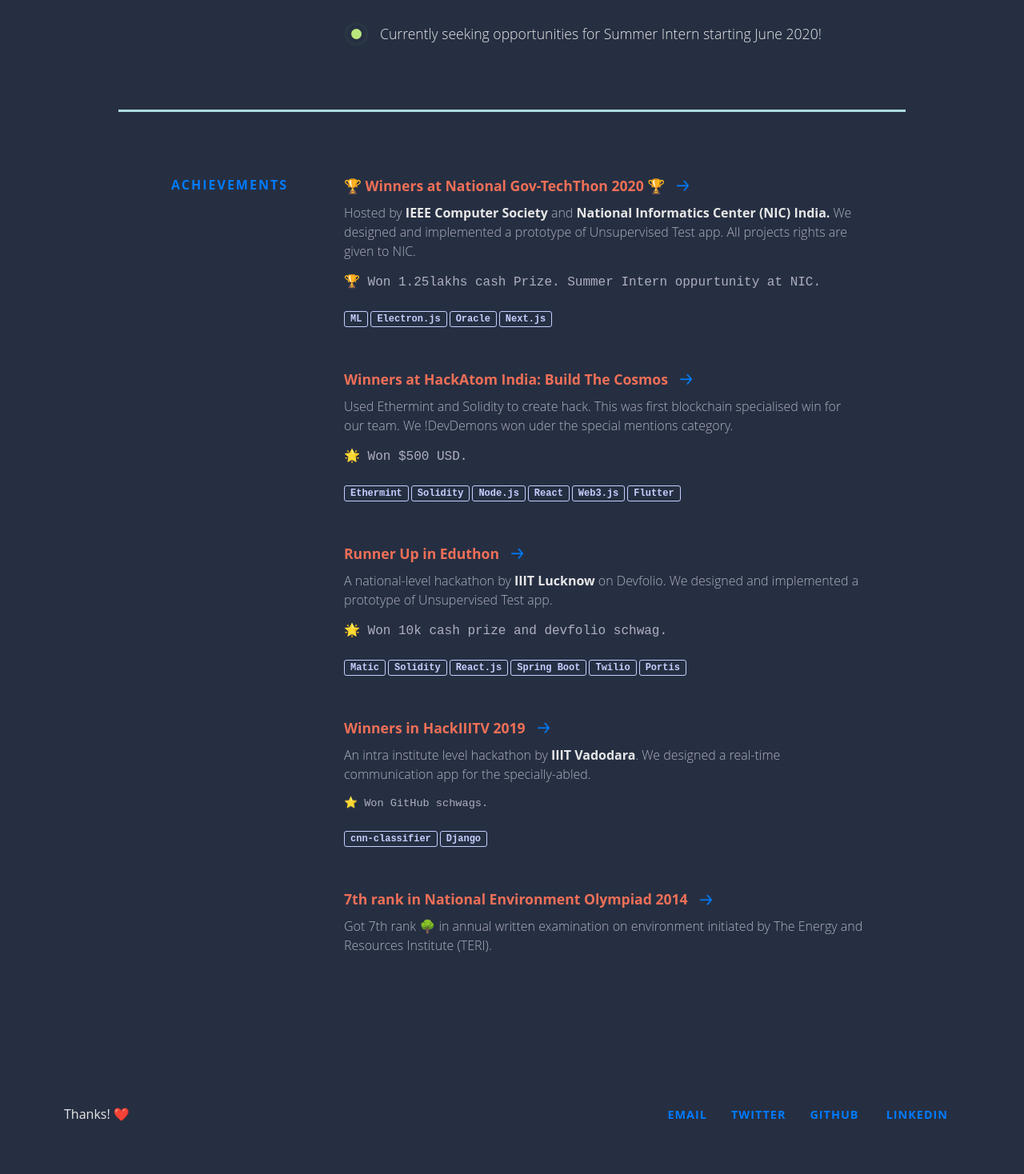
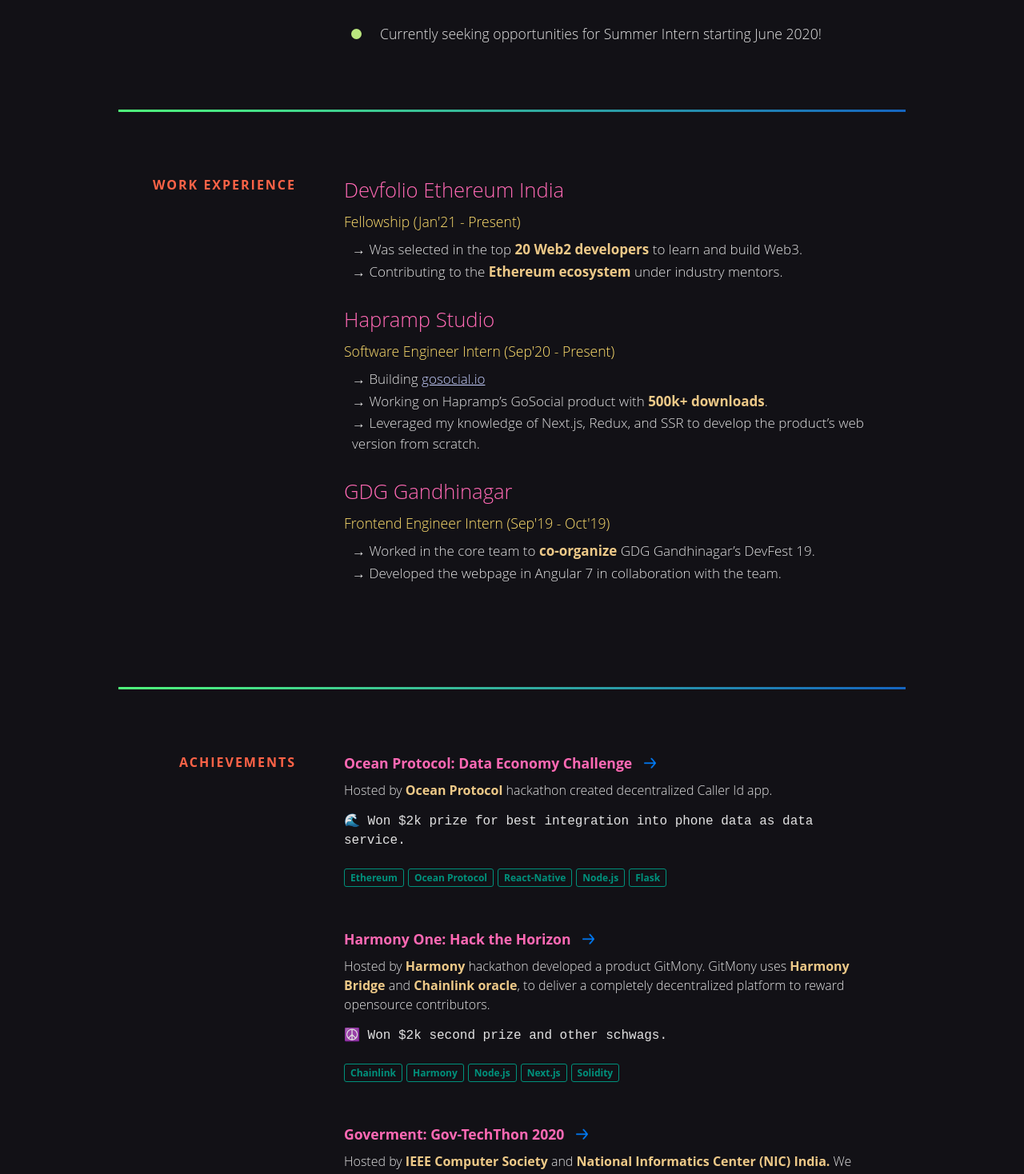
Before and after one commit to AmanRaj1608/amanraj.dev, a Next.js app: page / in a window 1280 px wide. Shown: the part 840-2308 px from the top of the page at 80% size. Built offline with nearby package versions, Linux system fonts and the light colour scheme; a web font is replaced by a local one.

Commit message:
home color ui revamp

```diff
--- a/components/Navbar.jsx
+++ b/components/Navbar.jsx
@@ -17,7 +17,7 @@
       Aman Raj <span>·</span> amanraj1608
     </a>
       </Link>
-
+      { /* <div className="alwaysTop"></div> */}
       <ul>
         <li>
           <Link href="/">
@@ -35,18 +35,13 @@
           </Link>
         </li>
         <li>
-          <Link href="/contact">
-            <a className={router.pathname == "/contact" ? "nav__link--active" : ""} href="/contact">Contact</a>
-          </Link>
-        </li>
-        <li>
           <Link href="/about">
             <a className={router.pathname == "/about" ? "nav__link--active" : ""} href="/about">About</a>
           </Link>
         </li>
         <li>
-          <Link href="/thanks">
-            <a className={router.pathname == "/thanks" ? "nav__link--active" : ""} href="/thanks">Thanks</a>
+          <Link href="/contact">
+            <a className={router.pathname == "/contact" ? "nav__link--active" : ""} href="/contact">Contact</a>
           </Link>
         </li>
       </ul>
--- a/pages/index.js
+++ b/pages/index.js
@@ -10,7 +10,7 @@
         <title>Aman Raj · AmanRaj1608</title>
       </Head>
       <Navbar />
-      <main style={{padding: "1vh"}}>
+      <main style={{ padding: "1vh" }}>
         <div className="heading">
           <div className="left_sec">
             <Image
@@ -60,18 +60,126 @@
         <hr className="break" />
 
         <section className="semi" >
-          <div className="semi_title">Achievements</div>
+          <div className="semi_title">Work Experience</div>
           <div className="semi_desc">
             <div className="achi">
 
               {/* 1 */}
+              <div className="expi__name">
+                Devfolio Ethereum India
+              </div>
+              <div className="achi_name__sub">
+                Fellowship (Jan'21 - Present)
+              </div>
+              <ul className="achi_list">
+                <li className="achi_name__li">
+                  Was selected in the top <strong>20 Web2 developers</strong> to learn and build Web3.
+                </li>
+                <li className="achi_name__li">
+                  Contributing to the <strong>Ethereum ecosystem</strong> under industry mentors.
+                </li>
+              </ul>
+
+              {/* 2 */}
+              <div className="expi__name">
+                Hapramp Studio
+              </div>
+              <div className="achi_name__sub">
+                Software Engineer Intern (Sep'20 - Present)
+              </div>
+              <ul className="achi_list">
+                <li className="achi_name__li">
+                  Building <a href="http://gosocial.io/" target=" _blank" rel="noopener noreferrer">gosocial.io</a>
+                </li>
+                <li className="achi_name__li">
+                  Working on Hapramp’s GoSocial product with <strong>500k+ downloads</strong>.
+                </li>
+                <li className="achi_name__li">
+                  Leveraged my knowledge of Next.js, Redux, and SSR to develop the product’s web
+                  version from scratch.
+                </li>
+              </ul>
+
+              {/* 3 */}
+              <div className="expi__name">
+                GDG Gandhinagar
+              </div>
+              <div className="achi_name__sub">
+                Frontend Engineer Intern (Sep'19 - Oct'19)
+              </div>
+              <ul className="achi_list">
+                <li className="achi_name__li">
+                  Worked in the core team to <strong>co-organize</strong> GDG Gandhinagar’s DevFest 19.
+                </li>
+                <li className="achi_name__li">
+                  Developed the webpage in Angular 7 in collaboration with the team.
+                </li>
+              </ul>
+            </div>
+          </div>
+        </section>
+
+        <hr className="break" />
+
+        <section className="semi" >
+          <div className="semi_title">Achievements</div>
+          <div className="semi_desc">
+
+            {/* 0 */}
+            <div className="achi">
+              <div className="achi_name">
+                <a href="https://devpost.com/software/oceancaller" target="_blank" className="arrow-link">
+                  Ocean Protocol: Data Economy Challenge
+                </a>
+              </div>
+              <p>Hosted by <strong>Ocean Protocol</strong> hackathon created decentralized Caller Id app.
+              <br />
+                <p className="small" style={{ margin: "15px 0px 0px 0px" }}>
+                  🌊 Won $2k prize for best integration into phone data as data service.
+              <br />
+                </p>
+              </p>
+              <div className="achi_used">
+                <span className="achi_used__item">Ethereum</span>
+                <span className="achi_used__item">Ocean Protocol</span>
+                <span className="achi_used__item">React-Native</span>
+                <span className="achi_used__item">Node.js</span>
+                <span className="achi_used__item">Flask</span>
+              </div>
+            </div>
+
+            {/* 0 */}
+            <div className="achi">
+              <div className="achi_name">
+                <a href="https://medium.com/harmony-one/winners-of-the-hack-the-horizon-hackathon-ae04f95b71ab" target="_blank" className="arrow-link">
+                  Harmony One: Hack the Horizon
+                </a>
+              </div>
+              <p>Hosted by <strong>Harmony</strong> hackathon developed a product GitMony. GitMony uses <strong>Harmony Bridge</strong> and <strong>Chainlink oracle</strong>,
+              to deliver a completely decentralized platform to reward opensource contributors.
+              <br />
+                <p className="small" style={{ margin: "15px 0px 0px 0px" }}>
+                  ☮️ Won $2k second prize and other schwags.
+              <br />
+                </p>
+              </p>
+              <div className="achi_used">
+                <span className="achi_used__item">Chainlink</span>
+                <span className="achi_used__item">Harmony</span>
+                <span className="achi_used__item">Node.js</span>
+                <span className="achi_used__item">Next.js</span>
+                <span className="achi_used__item">Solidity</span>
+              </div>
+            </div>
+
+            {/* 1 */}
+            <div className="achi">
               <div className="achi_name">
                 <a href="https://www.computer.org/education/oracle_hackathon_2020" target="_blank" className="arrow-link">
-                  🏆 Winners at National Gov-TechThon 2020 🏆
+                  Goverment: Gov-TechThon 2020
                 </a>
               </div>
               <p>Hosted by <strong>IEEE Computer Society</strong> and <strong>National Informatics Center (NIC) India. </strong>
-
               We designed and implemented a prototype of Unsupervised Test app. All projects rights are given to NIC.
               <br />
                 <p className="small" style={{ margin: "15px 0px 0px 0px" }}>
@@ -95,8 +203,8 @@
                 </a>
               </div>
               <p>
-                Used Ethermint and Solidity to create hack. This was first blockchain specialised win for our team.
-                We !DevDemons won uder the special mentions category.
+                Won all India blockchain hackathon for developing an app using
+                cosmos <strong>Ethermint</strong> tech stack.
               <br />
                 <p className="small" style={{ margin: "15px 0px 0px 0px" }}>
                   🌟 Won $500 USD.
@@ -119,13 +227,18 @@
                   Runner Up in Eduthon
               </a>
               </div>
-              <p>A national-level hackathon by <strong>IIIT Lucknow</strong> on Devfolio. We designed and implemented a prototype of Unsupervised Test app.
-              <br />
+              <p>A national-level hackathon by <strong>IIIT Lucknow</strong> on Devfolio. Developed an application to
+              conduct online examination offline.
+              {/**
+                <br />
                 <p className="small" style={{ margin: "15px 0px 0px 0px" }}>
                   🌟 Won 10k cash prize and devfolio schwag.
                 </p>
+
+              */}
               </p>
-              <div className="achi_used">
+              {/**
+                <div className="achi_used">
                 <span className="achi_used__item">Matic</span>
                 <span className="achi_used__item">Solidity</span>
                 <span className="achi_used__item">React.js</span>
@@ -133,6 +246,7 @@
                 <span className="achi_used__item">Twilio</span>
                 <span className="achi_used__item">Portis</span>
               </div>
+              */}
             </div>
 
             {/* 4 */}
@@ -144,22 +258,26 @@
               </div>
               <p>An intra institute level hackathon by <strong>IIIT Vadodara</strong>.
               We designed a real-time communication app for the specially-abled.
-              <br />
+              {/**
+                <br />
                 <span className="small" style={{ margin: "15px 0px 0px 0px" }}>
                   ⭐ Won GitHub schwags.
                 </span>
+              */}
               </p>
-              <div className="achi_used">
+              {/**
+                <div className="achi_used">
                 <span className="achi_used__item">cnn-classifier</span>
                 <span className="achi_used__item">Django</span>
               </div>
+              */}
             </div>
 
             {/* 5 */}
             <div className="achi">
               <div className="achi_name">
                 <a href="https://www.teriin.org/olympiad/" target="_blank" className="arrow-link">
-                  7th rank in National Environment Olympiad 2014
+                  National Environment Olympiad 2014
                 </a>
               </div>
               <p>
@@ -168,6 +286,9 @@
             </div>
           </div>
         </section>
+
+        <hr className="break" />
+
       </main>
       <Footer />
     </>
--- a/public/main.css
+++ b/public/main.css
@@ -19,8 +19,8 @@
 body,
 html {
   font-family: "Open Sans", sans-serif;
-  background: #262f42;
-  color: #e7e7e7;
+  background: #121116;
+  color: hsla(0, 0%, 100%, 0.88);
   width: 100%;
   min-height: 100vh;
   font-size: 16px;
@@ -34,14 +34,23 @@
   -webkit-box-direction: normal;
   flex-direction: column;
 }
+/* .alwaysTop {
+  background: linear-gradient(to right, rgb(80, 250, 123), rgb(21, 101, 192));
+  position: fixed;
+  z-index: 1031;
+  top: 0;
+  left: 0;
+  width: 100%;
+  height: 2px;
+} */
 mark {
   background: #ffdf6e;
-  color: #e7e7e7;
+  color: hsla(0, 0%, 100%, 0.88);
   padding: 1px;
 }
 ::selection {
-  background: #ffdf6e;
-  color: #e7e7e7;
+  background: #dc143c;
+  color: hsla(0, 0%, 100%, 0.88);
 }
 /* Navbar */
 a {
@@ -111,14 +120,13 @@
   display: block;
   bottom: 0;
   left: 0;
-  height: 25%;
+  height: 20%;
   width: 100%;
-  background: rgb(0, 123, 255, 0.3);
-  -webkit-transition: all 0.1s linear;
+  background: rgb(32, 178, 170, 0.3);
   transition: all 0.1s linear;
 }
 nav a.nav__link--active:before {
-  border-bottom: 3px solid rgb(52, 133, 255);
+  border-bottom: 3px solid lightseagreen;
 }
 nav a:focus:before,
 nav a:hover:before {
@@ -198,10 +206,11 @@
   font-size: 47px;
   font-weight: 700;
   padding: 10px 0;
+  color: tomato;
 }
 #blue_text {
   padding: 0;
-  color: #007bff;
+  color: hotpink;
   font-weight: 400;
   font-size: 40px;
 }
@@ -214,7 +223,7 @@
   border: none;
   width: 100%;
   height: 3px;
-  background: #acdbdf;
+  background: linear-gradient(to right, rgb(80, 250, 123), rgb(21, 101, 192));
   margin: 5vh auto;
   max-width: 1000px;
 }
@@ -224,20 +233,15 @@
 
 /* Home Exp */
 .semi {
-  display: -webkit-box;
-  display: -ms-flexbox;
   display: flex;
-  -webkit-box-pack: center;
-  -ms-flex-pack: center;
   justify-content: center;
   padding: 40px 0px;
 }
 .semi_title {
-  -ms-flex-negative: 0;
   flex-shrink: 0;
-  width: 180px;
-  margin-right: 70px;
-  color: #007bff;
+  width: 190px;
+  margin-right: 60px;
+  color: tomato;
   text-transform: uppercase;
   text-align: right;
   font-weight: 700;
@@ -254,16 +258,16 @@
   margin-bottom: 25px;
 }
 .iiitv {
-  color: #e7e7e7;
+  color: #edc988;
   text-decoration: none;
 }
 .iiitv:hover {
-  border-bottom: 2px solid #e7e7e7;
+  border-bottom: 2px solid hsla(0, 0%, 100%, 0.88);
 }
 .underline-link {
   position: relative;
   display: inline-block;
-  color: #e7e7e7;
+  color: hsla(0, 0%, 100%, 0.88);
 }
 .underline-link:after {
   position: absolute;
@@ -283,7 +287,7 @@
 }
 .underline-link:focus:after,
 .underline-link:hover:after {
-  background: #e7e7e7;
+  background: hsla(0, 0%, 100%, 0.88);
   height: 2px;
   border-radius: 3px;
   opacity: 1;
@@ -313,8 +317,8 @@
   position: absolute;
   width: 25px;
   height: 25px;
-  -webkit-animation: pulsate 2s ease-out;
-  animation: pulsate 2s ease-out;
+  -webkit-animation: pulsate 1.5s ease-out;
+  animation: pulsate 1.5s ease-out;
   -webkit-animation-iteration-count: infinite;
   animation-iteration-count: infinite;
   opacity: 0;
@@ -334,7 +338,6 @@
 
 @keyframes pulsate {
   0% {
-    -webkit-transform: scale(0.1, 0.1);
     transform: scale(0.1, 0.1);
     opacity: 0;
   }
@@ -342,7 +345,6 @@
     opacity: 1;
   }
   100% {
-    -webkit-transform: scale(1.2, 1.2);
     transform: scale(1.2, 1.2);
     opacity: 0;
   }
@@ -371,10 +373,29 @@
   max-width: 650px;
   margin-bottom: 50px;
 }
+
+.expi__name {
+  font-size: 1.6rem;
+  margin-bottom: 10px;
+  color: hotpink;
+}
+.achi_name__sub {
+  font-size: 1.1rem;
+  margin-bottom: 10px;
+  color: #ffdf6e;
+}
 .achi_name {
   font-size: 1.1rem;
   margin-bottom: 10px;
-  color: #ee6f57;
+  color: hotpink;
+}
+@media screen and (max-width: 480px) {
+  .expi__name {
+    font-size: 1.3rem;
+  }
+  .achi_name__sub {
+    font-size: 1rem;
+  }
 }
 .achi p {
   font-size: 1rem;
@@ -386,6 +407,16 @@
   display: inline-block;
   margin-top: 15px;
 }
+.achi_list {
+  margin-bottom: 30px;
+}
+.achi_name__li {
+  height: unset;
+  margin: 2px 0 0 10px;
+  list-style-type: "→  ";
+  display: list-item;
+  line-height: 1.5;
+}
 .achi_used {
 }
 
@@ -394,14 +425,14 @@
 }
 .achi_used .achi_used__item {
   display: inline-block;
-  margin: 3px 3px 3px 0;
-  font-family: Inconsolata, monospace;
+  margin: 3px 5px 3px 0;
+  /* font-family: Inconsolata, monospace; */
   font-size: 0.75rem;
   font-weight: 700;
   padding: 2px 7px;
   border-radius: 3px;
-  color: #c6cfff;
-  border: 1px solid #c6cfff;
+  color: #00917c;
+  border: 1px solid #00917c;
   background: 0 0;
 }
 
@@ -442,7 +473,7 @@
 /* Common */
 section h1 {
   font-size: 40px;
-  color: #ee6f57;
+  color: lightseagreen;
   margin-bottom: 1rem;
 }
 section h2 {
@@ -450,7 +481,7 @@
   margin: 40px 0 20px;
   border-bottom: 1px solid #007bff;
   padding-bottom: 5px;
-  color: #e7e7e7;
+  color: hsla(0, 0%, 100%, 0.88);
 }
 section li {
   font-size: 17px;
@@ -466,18 +497,18 @@
 section li a,
 section p a {
   text-decoration: underline;
-  color: #ee6f57;
+  color: #c6cfff;
 }
 section#intro em {
   font-style: normal;
   font-size: 20px;
   margin: 10px 0px;
   padding-left: 10px;
-  border-left: 3px solid rgb(215, 56, 94, 0.3);
+  border-left: 3px solid teal;
   display: inline-block;
 }
 section p {
-  color: #afafbf;
+  color: hsla(0, 0%, 100%, 0.88);
   font-size: 18px;
   margin: 30px 0;
   line-height: 1.5;
@@ -486,7 +517,8 @@
   font-weight: 400;
   font-size: 18px;
   white-space: nowrap;
-  color: #e7e7e7;
+  color: hsla(0, 0%, 100%, 0.88);
+  text-decoration: none;
   padding: 1px;
 }
 .hover_eff:before {
@@ -497,8 +529,7 @@
   left: 0;
   height: 20%;
   width: 100%;
-  background: rgb(0, 123, 255, 0.8);
-  -webkit-transition: all 0.15s linear;
+  background: rgb(80, 250, 123, 0.5);
   transition: all 0.15s linear;
 }
 .hover_eff:focus:before,
@@ -507,7 +538,7 @@
   color: #fff;
 }
 strong {
-  color: #e7e7e7;
+  color: #edc988;
   font-weight: 700;
 }
 
@@ -596,7 +627,7 @@
 
 /* Footer */
 .footer {
-  color: #e7e7e7;
+  color: hsla(0, 0%, 100%, 0.88);
   padding: 50px 80px;
   display: -webkit-box;
   display: -ms-flexbox;
--- a/public/nprogress.css
+++ b/public/nprogress.css
@@ -4,7 +4,7 @@
 }
 
 #nprogress .bar {
-  background: #29d;
+  background: linear-gradient(to right, rgb(80, 250, 123), rgb(21, 101, 192));
 
   position: fixed;
   z-index: 1031;
@@ -22,7 +22,6 @@
   right: 0px;
   width: 100px;
   height: 100%;
-  box-shadow: 0 0 10px #29d, 0 0 5px #29d;
   opacity: 1;
 
   -webkit-transform: rotate(3deg) translate(0px, -4px);
@@ -45,8 +44,16 @@
   box-sizing: border-box;
 
   border: solid 2px transparent;
-  border-top-color: #29d;
-  border-left-color: #29d;
+  border-top-color: linear-gradient(
+    to right,
+    rgb(80, 250, 123),
+    rgb(21, 101, 192)
+  );
+  border-left-color: linear-gradient(
+    to right,
+    rgb(80, 250, 123),
+    rgb(21, 101, 192)
+  );
   border-radius: 50%;
 
   -webkit-animation: nprogress-spinner 400ms linear infinite;
```
Also changed, not shown: pages/about.js (+4 -31 lines), pages/contact.js (+5 -5 lines), pages/projects.js (+4 -3 lines).
